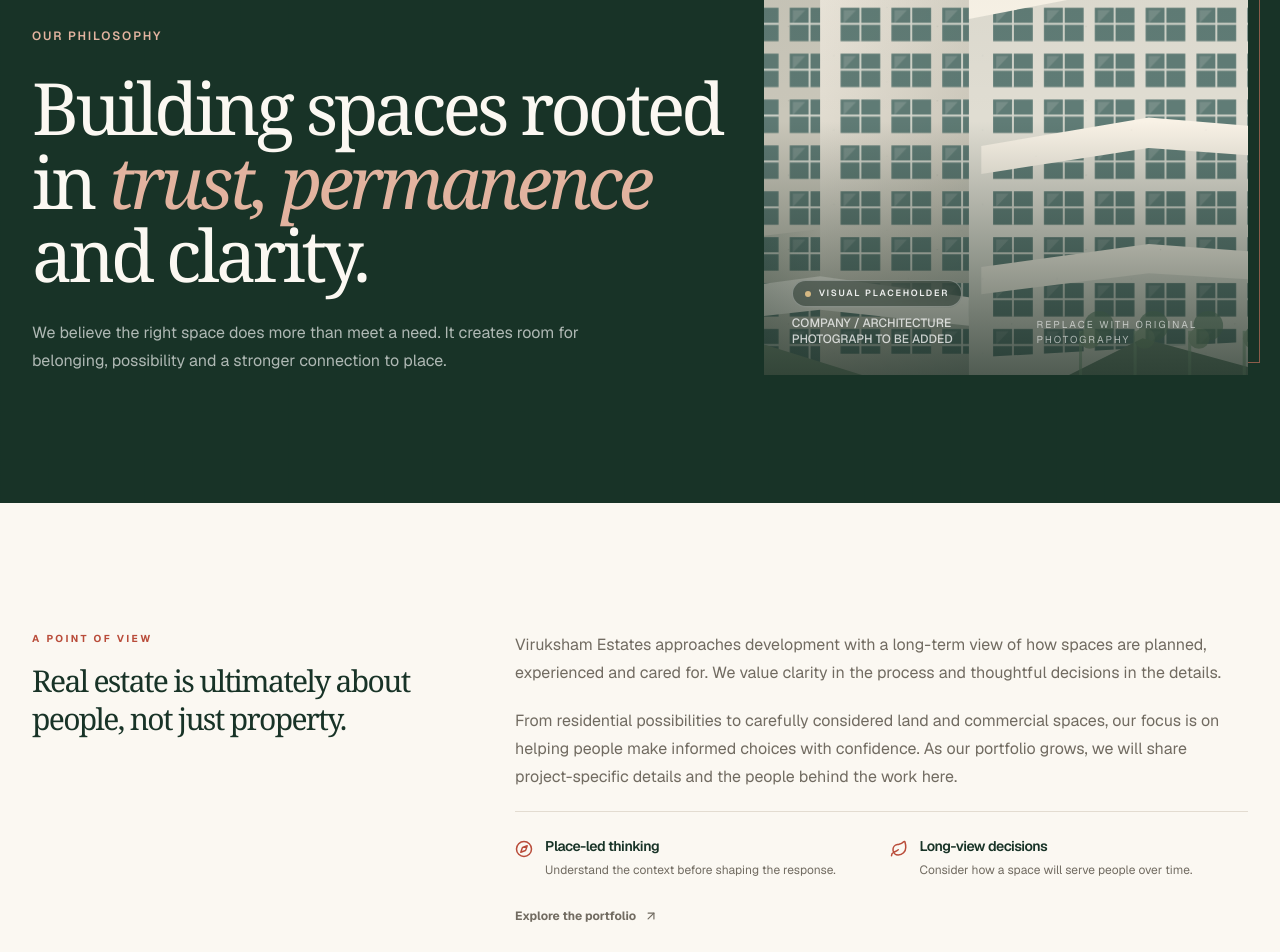
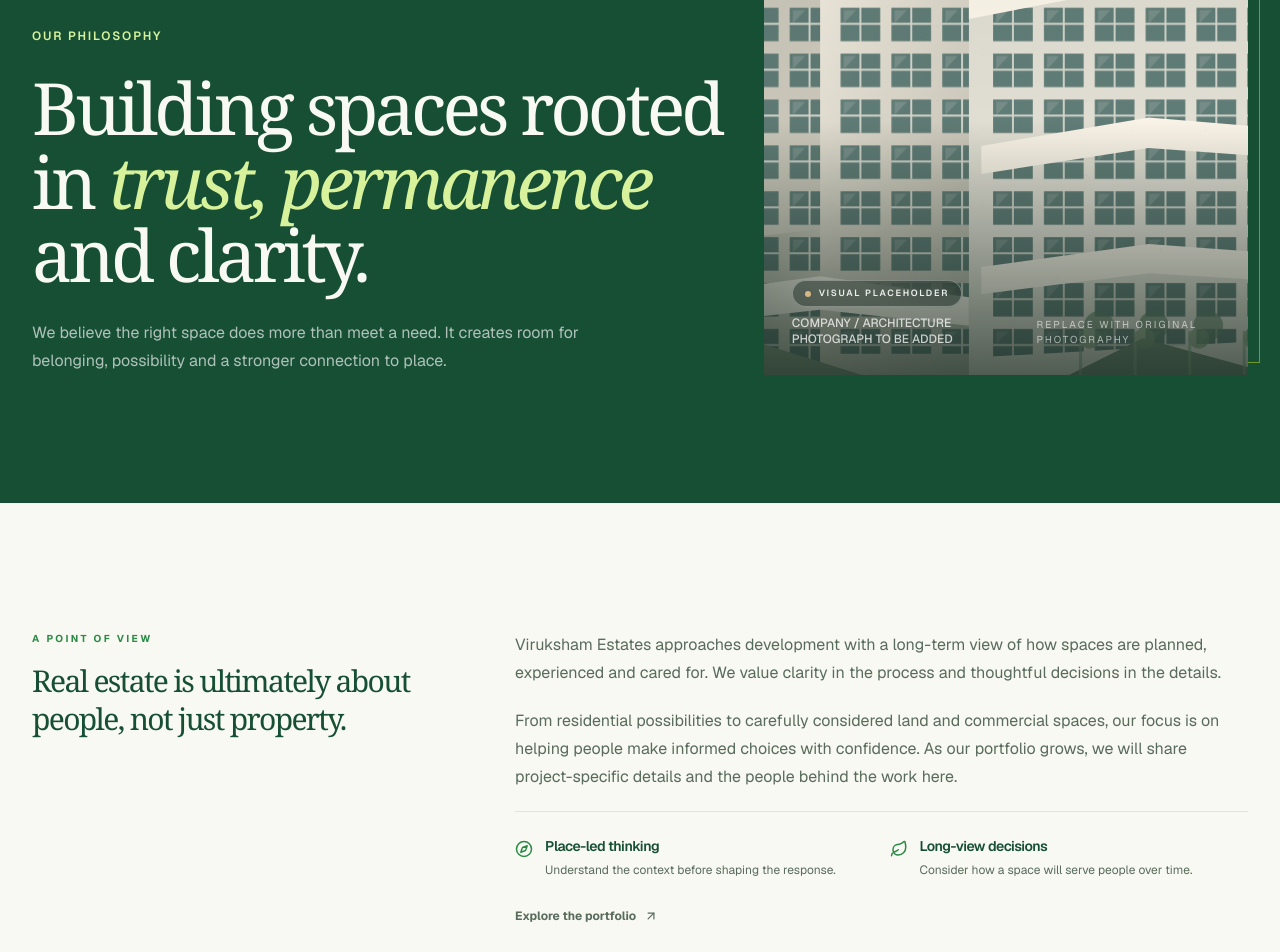
Before and after one commit to Sanjayram3269/viruksham-estates, a Next.js app: page /about in a window 1280 px wide. Shown: the part 340-1292 px from the top of the page. Built offline with nearby package versions, Linux system fonts and the light colour scheme.

Commit message:
design: improve botanical palette contrast on story page

```diff
--- a/components/sections/about-story.tsx
+++ b/components/sections/about-story.tsx
@@ -8,26 +8,26 @@ import { MediaPlaceholder } from "@/components/ui/media-placeholder";
 
 export function AboutStory() {
   return (
-    <div className="bg-[#fbf8f2]">
-      <Section className="relative overflow-hidden bg-[#183327] text-[#fbf8f2]">
+    <div className="bg-[#f8f9f2]">
+      <Section className="relative overflow-hidden bg-[#174f35] text-[#f8f9f2]">
         <div className="absolute inset-0 architecture-grid opacity-[0.07]" aria-hidden="true" />
         <Container className="relative grid gap-10 lg:grid-cols-[1fr_.7fr] lg:items-end">
-          <div><Eyebrow className="text-[#e2b39f]">Our philosophy</Eyebrow><h1 className="display-serif mt-6 max-w-4xl text-4xl leading-[1.02] text-[#fbf8f2] sm:text-5xl lg:text-7xl">Building spaces rooted in <span className="italic text-[#e2b39f]">trust, permanence</span> and clarity.</h1><p className="mt-7 max-w-xl text-sm leading-7 text-white/65 sm:text-base">We believe the right space does more than meet a need. It creates room for belonging, possibility and a stronger connection to place.</p></div>
-          <div className="relative mx-auto w-full max-w-lg lg:ml-auto"><div className="absolute -right-3 -top-3 h-full w-full border border-[#d97862]/60" /><div className="relative aspect-[4/4.2] overflow-hidden"><MediaPlaceholder variant="hero" label="COMPANY / ARCHITECTURE PHOTOGRAPH TO BE ADDED" className="h-full" /></div></div>
+          <div><Eyebrow className="text-[#d7f29b]">Our philosophy</Eyebrow><h1 className="display-serif mt-6 max-w-4xl text-4xl leading-[1.02] text-[#f8f9f2] sm:text-5xl lg:text-7xl">Building spaces rooted in <span className="italic text-[#d7f29b]">trust, permanence</span> and clarity.</h1><p className="mt-7 max-w-xl text-sm leading-7 text-white/65 sm:text-base">We believe the right space does more than meet a need. It creates room for belonging, possibility and a stronger connection to place.</p></div>
+          <div className="relative mx-auto w-full max-w-lg lg:ml-auto"><div className="absolute -right-3 -top-3 h-full w-full border border-[#a8cf24]/60" /><div className="relative aspect-[4/4.2] overflow-hidden"><MediaPlaceholder variant="hero" label="COMPANY / ARCHITECTURE PHOTOGRAPH TO BE ADDED" className="h-full" /></div></div>
         </Container>
       </Section>
-      <Section className="bg-[#fbf8f2]">
+      <Section className="bg-[#f8f9f2]">
         <Container>
           <div className="grid gap-10 lg:grid-cols-[.55fr_1fr] lg:gap-20">
-            <div><p className="editorial-kicker text-[#b94c3a]">A point of view</p><p className="display-serif mt-4 text-3xl leading-tight text-[#183327]">Real estate is ultimately about people, not just property.</p></div>
-            <div className="space-y-5 text-sm leading-7 text-[#716b61] sm:text-base">
+            <div><p className="editorial-kicker text-[#2b8a45]">A point of view</p><p className="display-serif mt-4 text-3xl leading-tight text-[#174f35]">Real estate is ultimately about people, not just property.</p></div>
+            <div className="space-y-5 text-sm leading-7 text-[#596b5d] sm:text-base">
               <p>Viruksham Estates approaches development with a long-term view of how spaces are planned, experienced and cared for. We value clarity in the process and thoughtful decisions in the details.</p>
               <p>From residential possibilities to carefully considered land and commercial spaces, our focus is on helping people make informed choices with confidence. As our portfolio grows, we will share project-specific details and the people behind the work here.</p>
-              <div className="grid gap-4 border-t border-[#e3dcd1] pt-6 sm:grid-cols-2">
-                <div className="flex gap-3"><Compass size={18} className="mt-1 shrink-0 text-[#b94c3a]" /><div><h2 className="text-sm font-semibold text-[#183327]">Place-led thinking</h2><p className="mt-1 text-xs leading-5">Understand the context before shaping the response.</p></div></div>
-                <div className="flex gap-3"><Leaf size={18} className="mt-1 shrink-0 text-[#b94c3a]" /><div><h2 className="text-sm font-semibold text-[#183327]">Long-view decisions</h2><p className="mt-1 text-xs leading-5">Consider how a space will serve people over time.</p></div></div>
+              <div className="grid gap-4 border-t border-[#dce7d5] pt-6 sm:grid-cols-2">
+                <div className="flex gap-3"><Compass size={18} className="mt-1 shrink-0 text-[#2b8a45]" /><div><h2 className="text-sm font-semibold text-[#174f35]">Place-led thinking</h2><p className="mt-1 text-xs leading-5">Understand the context before shaping the response.</p></div></div>
+                <div className="flex gap-3"><Leaf size={18} className="mt-1 shrink-0 text-[#2b8a45]" /><div><h2 className="text-sm font-semibold text-[#174f35]">Long-view decisions</h2><p className="mt-1 text-xs leading-5">Consider how a space will serve people over time.</p></div></div>
               </div>
-              <Link href="/projects" className="inline-flex items-center gap-2 pt-2 text-xs font-bold text-[#183327] hover:text-[#b94c3a]">Explore the portfolio <ArrowUpRight size={14} /></Link>
+              <Link href="/projects" className="inline-flex items-center gap-2 pt-2 text-xs font-bold text-[#174f35] hover:text-[#2b8a45]">Explore the portfolio <ArrowUpRight size={14} /></Link>
             </div>
           </div>
         </Container>
```
